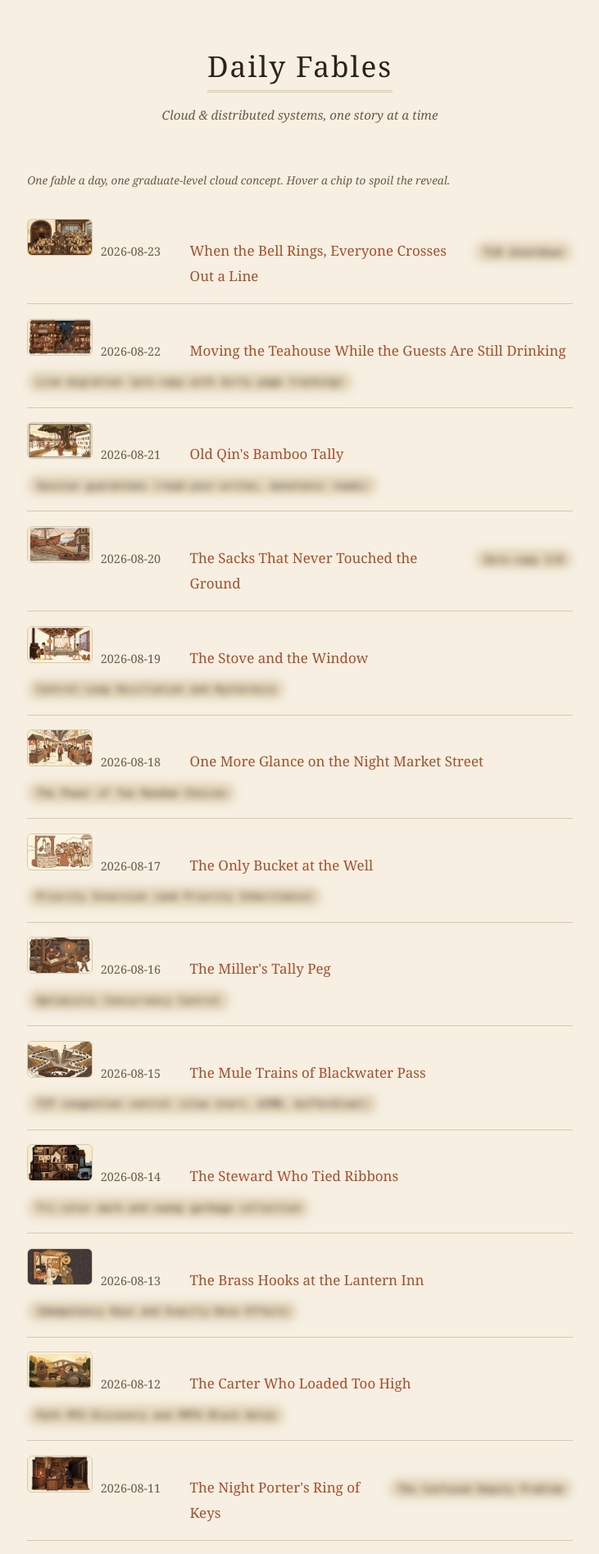
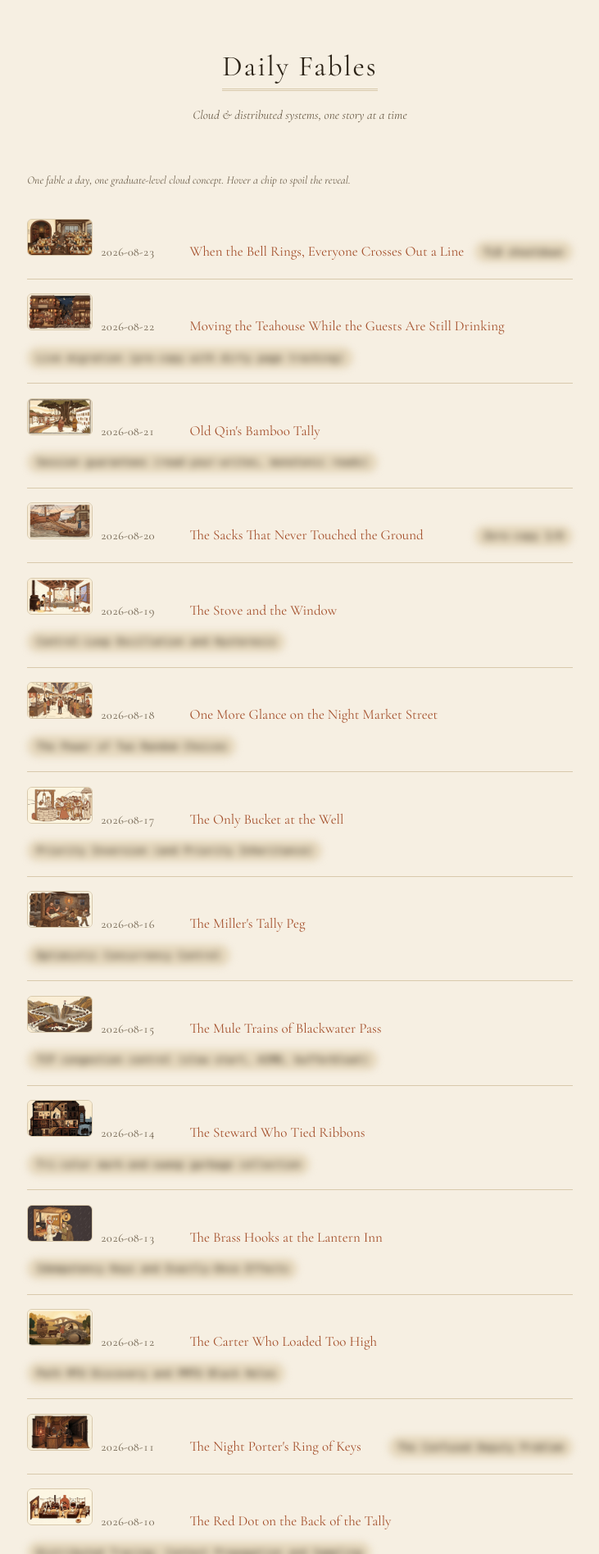
Before and after one commit to judexzhu/daily-fables, a Jekyll site: the page built from index.html, in a window 1280 px wide. Shown: the top 1896 px of the page at 82% size, without its empty margins (274-1005 px from the left). Built offline with Jekyll 4.4.1, drawn with Linux system fonts in a browser that asks for light colours; some web fonts are replaced.

Commit message:
Switch to Cormorant Garamond + LXGW WenKai fonts

```diff
--- a/_layouts/default.html
+++ b/_layouts/default.html
@@ -7,6 +7,9 @@
 <meta name="description" content="{{ page.excerpt | default: site.description | strip_html | truncate: 160 }}">
 <link rel="icon" href="{{ '/assets/favicon.svg' | relative_url }}" type="image/svg+xml">
 <link rel="apple-touch-icon" href="{{ '/assets/favicon.svg' | relative_url }}">
+<link rel="preconnect" href="https://fonts.googleapis.com">
+<link rel="preconnect" href="https://fonts.gstatic.com" crossorigin>
+<link rel="stylesheet" href="https://fonts.googleapis.com/css2?family=Cormorant+Garamond:ital,wght@0,400;0,600;1,400&family=LXGW+WenKai:wght@400;700&display=swap">
 <link rel="stylesheet" href="{{ '/assets/style.css' | relative_url }}">
 </head>
 <body>
--- a/assets/style.css
+++ b/assets/style.css
@@ -25,7 +25,7 @@ body {
   background-image: radial-gradient(var(--paper-deep) 0.6px, transparent 0.6px);
   background-size: 26px 26px;
   color: var(--ink);
-  font-family: Georgia, "Source Serif 4", "Songti SC", "Noto Serif SC", "Noto Serif CJK SC", serif;
+  font-family: "Cormorant Garamond", "LXGW WenKai", Georgia, "Songti SC", serif;
   line-height: 1.85;
   font-size: 17px;
 }
```
